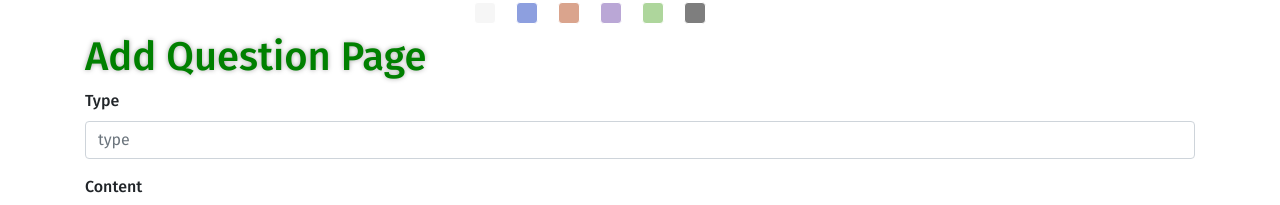
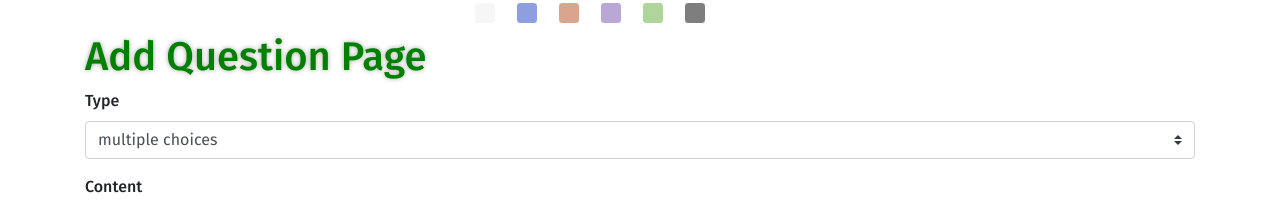
Before and after one commit to ninhcongluc/QuizExamCourse, a Vue app: page /admin/add_question/1 in a window 1280 px wide. Shown: the top 205 px of the page. Built offline with nearby package versions, Linux system fonts and the light colour scheme; sample sign-in values are in the browser's storage.

Commit message:
fixed add question

```diff
--- a/src/components/AddQuestion.vue
+++ b/src/components/AddQuestion.vue
@@ -4,13 +4,10 @@
     <form @submit.prevent="handleSubmit">
       <div class="form-group">
         <label for="exampleInputPassword1">Type</label>
-        <input
-          type="text"
-          v-model="type"
-          class="form-control"
-          id="exampleInputPassword1"
-          placeholder="type"
-        />
+        <select class="custom-select" id="inputGroupSelect01" v-model="type">
+          <option value="multiple choices" selected>multiple choices</option>
+          <option value="TF">TF</option>
+        </select>
       </div>
       <div class="form-group">
         <label for="exampleInputPassword1">Content</label>
@@ -35,7 +32,9 @@
 
       <button type="submit" class="btn btn-primary">Create</button>
     </form>
-      <a :href="'/admin/qa/' + course_id"><i class="fas fa-backward"></i> Back to QA Page</a>
+    <a :href="'/admin/qa/' + course_id"
+      ><i class="fas fa-backward"></i> Back to QA Page</a
+    >
   </div>
 </template>
 
@@ -51,10 +50,10 @@ export default {
   },
   data() {
     return {
-      type: "",
+      type: "multiple choices",
       content: "",
       correct_answer: "",
-      course_id: this.$route.params.id
+      course_id: this.$route.params.id,
     };
   },
 
@@ -64,9 +63,9 @@ export default {
         type: this.type,
         content: this.content,
         correct_answer: this.correct_answer,
-        course_id: this.course_id
+        course_id: this.course_id,
       });
-      console.log(response)
+      console.log(response);
       this.$router.go(`/admin/qa/${this.course_id}`);
     },
   },
```
Also changed, not shown: 1 other file (tests, documents, lock files or other folders).
